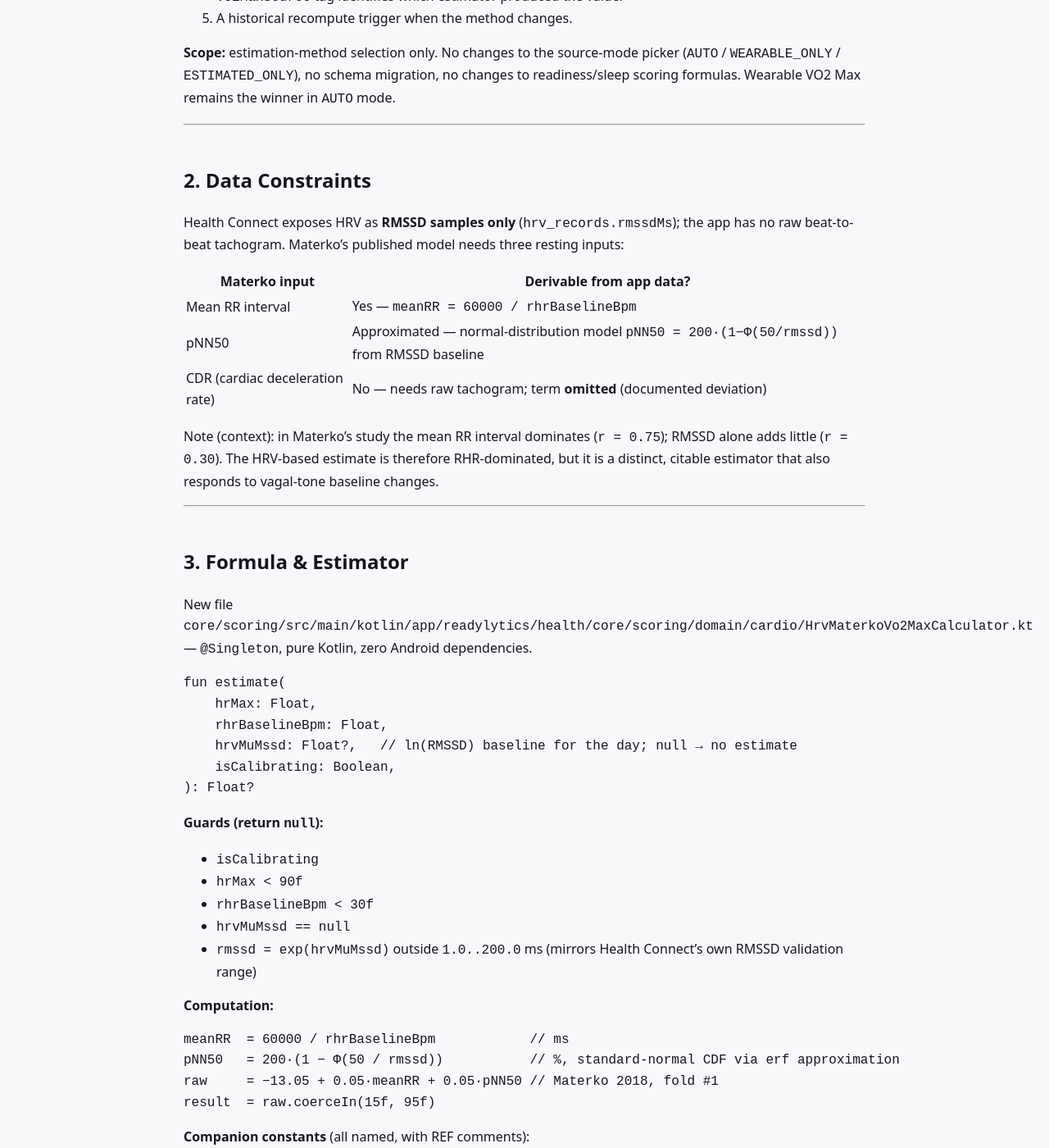
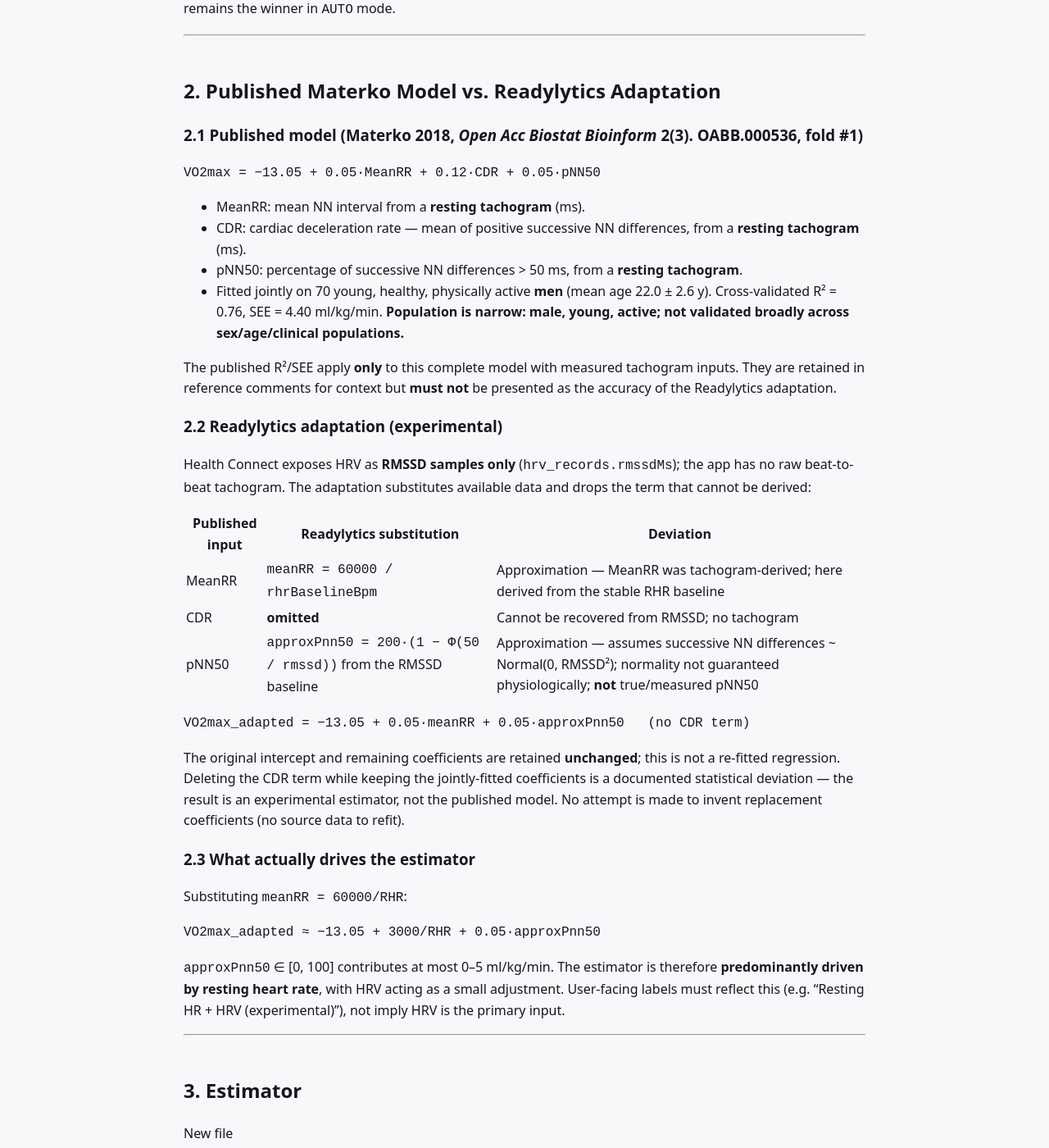
Before and after one commit to readylytics/Readylytics, a Jekyll site: the page built from docs/superpowers/specs/2026-09-04-vo2max-hrv-estimation-method-design.md, in a window 1280 px wide and 1400 px high, scrolled down 999 px. Shown: the whole window at 82% size. Built offline with Jekyll 4.4.1, drawn with Linux system fonts in a browser that asks for light colours; our own code applies the rules of GitHub Pages for plain Markdown files; some of the changed text lies outside the part shown.

Commit message:
docs: revise VO2max HRV-estimation spec per critical review (experimental adaptation framing, accuracy disclaimers, calibration semantics)

````diff
--- a/docs/superpowers/specs/2026-09-04-vo2max-hrv-estimation-method-design.md
+++ b/docs/superpowers/specs/2026-09-04-vo2max-hrv-estimation-method-design.md
@@ -1,8 +1,8 @@
-# Design: HRV-Based VO2 Max Estimation Method (Materko-Adapted)
+# Design: Materko-Adapted (Resting HR + HRV) VO2 Max Estimation Method
 
-> **Date:** 2026-09-04
+> **Date:** 2026-09-04 (rev. 2 — critical review pass)
 > **Status:** APPROVED
-> **Target Module(s):** `:core:model`, `:core:scoring`, `:core:database`, `:feature:settings`, `:app`
+> **Target Module(s):** `:core:model`, `:core:scoring`, `:core:database`, `:feature:settings`, `:feature:vitals`, `:feature:dashboard`, `:app`
 
 ---
 
@@ -14,72 +14,96 @@
 VO2max = 15.3 × (HRmax / HRrest_baseline)
 ```
 
-This design adds a **second, selectable estimation method based on resting HRV**, following the **Materko (2018)** prediction model, so users can choose which estimator drives the "estimated" VO2 Max shown in the Vitals/Dashboard cardio-fitness cards.
+This design adds a **second, selectable estimation method** so users can choose which estimator drives the "estimated" VO2 Max shown in the Vitals/Dashboard cardio-fitness cards.
 
-The change requires:
-1. A new pure-Kotlin HRV-based estimator (`HrvMaterkoVo2MaxCalculator`).
-2. A new preference `Vo2MaxEstimationMethod` (`HR_RATIO` | `HRV_MATERKO`), with settings UI and backup round-trip.
-3. A branch in `FinalSummaryAssembler.resolveVo2Max` that computes the selected method's estimate.
-4. An `estimatedSource` parameter on `Vo2MaxSourceResolver.resolve` so the persisted `vo2MaxSource` tag identifies which estimator produced the value.
-5. A historical recompute trigger when the method changes.
+**Important framing decision (per critical review):** the second method is **not** an exact implementation of a published model. It is a **Readylytics experimental adaptation** of the **Materko (2018)** resting-HRV regression, because Health Connect cannot supply two of the three inputs the published model requires. It is presented and labelled as such everywhere (code, settings UI, About text, internal docs). No published R²/SEE is attributed to the adaptation.
 
 **Scope:** estimation-method selection only. No changes to the source-mode picker (`AUTO` / `WEARABLE_ONLY` / `ESTIMATED_ONLY`), no schema migration, no changes to readiness/sleep scoring formulas. Wearable VO2 Max remains the winner in `AUTO` mode.
 
 ---
 
-## 2. Data Constraints
+## 2. Published Materko Model vs. Readylytics Adaptation
 
-Health Connect exposes HRV as **RMSSD samples only** (`hrv_records.rmssdMs`); the app has no raw beat-to-beat tachogram. Materko's published model needs three resting inputs:
+### 2.1 Published model (Materko 2018, *Open Acc Biostat Bioinform* 2(3). OABB.000536, fold #1)
 
-| Materko input | Derivable from app data? |
-|---|---|
-| Mean RR interval | Yes — `meanRR = 60000 / rhrBaselineBpm` |
-| pNN50 | Approximated — normal-distribution model `pNN50 = 200·(1−Φ(50/rmssd))` from RMSSD baseline |
-| CDR (cardiac deceleration rate) | No — needs raw tachogram; term **omitted** (documented deviation) |
+```
+VO2max = −13.05 + 0.05·MeanRR + 0.12·CDR + 0.05·pNN50
+```
 
-Note (context): in Materko's study the mean RR interval dominates (`r = 0.75`); RMSSD alone adds little (`r = 0.30`). The HRV-based estimate is therefore RHR-dominated, but it is a distinct, citable estimator that also responds to vagal-tone baseline changes.
+- MeanRR: mean NN interval from a **resting tachogram** (ms).
+- CDR: cardiac deceleration rate — mean of positive successive NN differences, from a **resting tachogram** (ms).
+- pNN50: percentage of successive NN differences > 50 ms, from a **resting tachogram**.
+- Fitted jointly on 70 young, healthy, physically active **men** (mean age 22.0 ± 2.6 y). Cross-validated R² = 0.76, SEE = 4.40 ml/kg/min. **Population is narrow: male, young, active; not validated broadly across sex/age/clinical populations.**
+
+The published R²/SEE apply **only** to this complete model with measured tachogram inputs. They are retained in reference comments for context but **must not** be presented as the accuracy of the Readylytics adaptation.
+
+### 2.2 Readylytics adaptation (experimental)
+
+Health Connect exposes HRV as **RMSSD samples only** (`hrv_records.rmssdMs`); the app has no raw beat-to-beat tachogram. The adaptation substitutes available data and drops the term that cannot be derived:
+
+| Published input | Readylytics substitution | Deviation |
+|---|---|---|
+| MeanRR | `meanRR = 60000 / rhrBaselineBpm` | Approximation — MeanRR was tachogram-derived; here derived from the stable RHR baseline |
+| CDR | **omitted** | Cannot be recovered from RMSSD; no tachogram |
+| pNN50 | `approxPnn50 = 200·(1 − Φ(50 / rmssd))` from the RMSSD baseline | Approximation — assumes successive NN differences ~ Normal(0, RMSSD²); normality not guaranteed physiologically; **not** true/measured pNN50 |
+
+```
+VO2max_adapted = −13.05 + 0.05·meanRR + 0.05·approxPnn50   (no CDR term)
+```
+
+The original intercept and remaining coefficients are retained **unchanged**; this is not a re-fitted regression. Deleting the CDR term while keeping the jointly-fitted coefficients is a documented statistical deviation — the result is an experimental estimator, not the published model. No attempt is made to invent replacement coefficients (no source data to refit).
+
+### 2.3 What actually drives the estimator
+
+Substituting `meanRR = 60000/RHR`:
+
+```
+VO2max_adapted ≈ −13.05 + 3000/RHR + 0.05·approxPnn50
+```
+
+`approxPnn50` ∈ [0, 100] contributes at most 0–5 ml/kg/min. The estimator is therefore **predominantly driven by resting heart rate**, with HRV acting as a small adjustment. User-facing labels must reflect this (e.g. "Resting HR + HRV (experimental)"), not imply HRV is the primary input.
 
 ---
 
-## 3. Formula & Estimator
+## 3. Estimator
 
-New file `core/scoring/src/main/kotlin/app/readylytics/health/core/scoring/domain/cardio/HrvMaterkoVo2MaxCalculator.kt` — `@Singleton`, pure Kotlin, zero Android dependencies.
+New file `core/scoring/src/main/kotlin/app/readylytics/health/core/scoring/domain/cardio/MaterkoAdaptedVo2MaxCalculator.kt` — `@Singleton`, pure Kotlin, zero Android dependencies, deterministic and side-effect free.
 
 ```kotlin
 fun estimate(
-    hrMax: Float,
     rhrBaselineBpm: Float,
-    hrvMuMssd: Float?,   // ln(RMSSD) baseline for the day; null → no estimate
-    isCalibrating: Boolean,
+    hrvMuMssd: Float?,   // ln(RMSSD) day baseline; null → no estimate
+    isCalibrated: Boolean,
 ): Float?
 ```
 
+**HRmax is deliberately not an input** — the Materko-derived formula does not use it, and HRmax availability must not gate this estimator. The Uth estimator continues to use HRmax independently.
+
 **Guards (return `null`):**
-- `isCalibrating`
-- `hrMax < 90f`
-- `rhrBaselineBpm < 30f`
+- `!isCalibrated`
+- `rhrBaselineBpm < 30f` (mirror `MIN_PLAUSIBLE_RHR`; also reject non-finite/≤0)
 - `hrvMuMssd == null`
 - `rmssd = exp(hrvMuMssd)` outside `1.0..200.0` ms (mirrors Health Connect's own RMSSD validation range)
 
 **Computation:**
 ```
-meanRR  = 60000 / rhrBaselineBpm            // ms
-pNN50   = 200·(1 − Φ(50 / rmssd))           // %, standard-normal CDF via erf approximation
-raw     = −13.05 + 0.05·meanRR + 0.05·pNN50 // Materko 2018, fold #1
-result  = raw.coerceIn(15f, 95f)
+meanRR       = 60000 / rhrBaselineBpm
+approxPnn50  = 200·(1 − Φ(50 / rmssd))          // %, via erf approx (Abramowitz–Stegun 7.1.26)
+raw          = −13.05 + 0.05·meanRR + 0.05·approxPnn50
 ```
 
-**Companion constants** (all named, with REF comments):
-- `INTERCEPT = −13.05f`, `MEAN_RR_COEFF = 0.05f`, `PNN50_COEFF = 0.05f` — REF: Materko 2018, *Open Acc Biostat Bioinform* 2(3). OABB.000536, Table 4 fold #1 (R²=0.76, SEE=4.40 ml/kg/min).
-- `PNN50_THRESHOLD_MS = 50f`
-- `MIN_PLAUSIBLE_HR_MAX = 90f`, `MIN_PLAUSIBLE_RHR = 30f`
-- `PHYSIOLOGICAL_MIN_VO2 = 15f`, `PHYSIOLOGICAL_MAX_VO2 = 95f`
+**Out-of-domain → `null` (no silent clamping).** If `raw` falls outside `15f..95f`, return `null` rather than coercing to 15/95: an invalid extrapolation must not present as a real estimate. This is a documented application-level safety/display constraint, tested explicitly.
 
-**Documented deviations from the original** (recorded in the file's KDoc and in About copy):
-1. CDR term omitted — Health Connect cannot supply the raw tachogram required to compute it.
-2. pNN50 derived from the RMSSD baseline via a normality assumption on successive NN differences, rather than counted from a tachogram.
+**Companion constants** (named, REF-commented):
+- `INTERCEPT = −13.05f`, `MEAN_RR_COEFF = 0.05f`, `PNN50_COEFF = 0.05f` — REF: Materko 2018, OABB.000536, fold #1 (original full-model context only; see §2.1 disclaimer).
+- `PNN50_THRESHOLD_MS = 50f`, `PHYSIOLOGICAL_MIN_VO2 = 15f`, `PHYSIOLOGICAL_MAX_VO2 = 95f`, `MIN_PLAUSIBLE_RHR = 30f`.
+- `approxPnn50` private helper: monotonic increasing in `rmssd`, → 0 as `rmssd → 0`, bounded `[0, 100]`.
 
-Standard-normal CDF Φ is implemented via the Abramowitz–Stegun 7.1.26 erf approximation in a small pure-Kotlin helper (kept local to the calculator; do not add a math dependency).
+**KDoc must state, verbatim in substance:**
+1. This is an experimental Readylytics adaptation, not the published Materko model.
+2. Deviations: CDR omitted; pNN50 approximated from RMSSD under a normality assumption; MeanRR derived from the RHR baseline.
+3. Original model developed in young, healthy, physically active men; not broadly validated.
+4. Published R²/SEE are context only, not attributable to this adaptation.
 
 ---
 
@@ -88,40 +112,42 @@
 ### 4.1 Domain enum
 New file `core/model/.../domain/preferences/Vo2MaxEstimationMethod.kt` (mirrors `Vo2MaxSourceMode.kt`):
 ```kotlin
-enum class Vo2MaxEstimationMethod { HR_RATIO, HRV_MATERKO }
+enum class Vo2MaxEstimationMethod { HR_RATIO, MATERKO_ADAPTED }
 ```
 
 ### 4.2 UserPreferences & persistence
 - `UserPreferences.vo2MaxEstimationMethod: Vo2MaxEstimationMethod = Vo2MaxEstimationMethod.HR_RATIO`.
-- Proto field `vo2MaxEstimationMethod` (string) in `UserPreferencesSerializer` + `UserPreferencesSerializerExtensions` + `UserPreferencesMapperExtensions` (to/from domain enum).
+- Proto field `vo2MaxEstimationMethod` (string) in `UserPreferencesSerializer` + `UserPreferencesSerializerExtensions` + `UserPreferencesMapperExtensions`.
 - Backup round-trip: `BackupModels.UserPreferencesBackup` + `BackupPreferencesBuilder.buildScoringAndDevices` + `RestorePreferencesExtensions` + `RestorePreferencesApplier` (same shape as `vo2MaxSourceMode`).
 
 ### 4.3 Settings repository & events
 - `PhysiologySettings.updateVo2MaxEstimationMethod(method)` (interface + `SettingsRepository` impl).
 - New `SettingsEvent.Vo2MaxEstimationMethodChanged(method: Vo2MaxEstimationMethod)`.
-- `PhysiologySettingsViewModel.onEvent`: update pref, then **`healthDataRefresh.refreshHistorical()`** — VO2 Max is historical-scope, same trigger as gender/profile/RAS-factor changes. (This is the "recalc" the user accepted; no separate pending-recalc flag/button needed.)
+- `PhysiologySettingsViewModel.onEvent`: update pref, then **`healthDataRefresh.refreshHistorical()`** exactly once (same intended path as gender/profile/RAS-factor changes — VO2 Max is historical-scope). No separate pending-recalc flag/button.
 
 ### 4.4 UI
-In `PhysiologyProfileCategoryScreen`, a second `SingleChoiceSegmentedButtonRow` immediately below the existing `Vo2MaxSourcePicker`:
-- `HR_RATIO` → "Heart rate ratio (HRmax/RHR)"
-- `HRV_MATERKO` → "HRV-based (Materko)"
+In `PhysiologyProfileCategoryScreen`, a second `SingleChoiceSegmentedButtonRow` immediately below the existing `Vo2MaxSourcePicker`. Concise labels for the M3 segmented control (must not imply HRV is primary):
+- `HR_RATIO` → "Heart rate ratio"
+- `MATERKO_ADAPTED` → "Resting HR + HRV"
 
-New strings (all in `values/strings.xml`): `vo2_max_method_title`, `vo2_max_method_hr_ratio`, `vo2_max_method_hrv`, `vo2_max_method_description`. Plus About/tooltip copy per §7.
-
-`PhysiologySettingsState` gains `vo2MaxEstimationMethod`; `PhysiologyProfileCategoryScreen` passes it to the new picker.
+New strings: `vo2_max_method_title`, `vo2_max_method_hr_ratio`, `vo2_max_method_materko_adapted`, `vo2_max_method_description`. `PhysiologySettingsState` gains `vo2MaxEstimationMethod`; picker emits `Vo2MaxEstimationMethodChanged`.
 
 ---
 
 ## 5. Scoring Integration
 
 ### 5.1 `FinalSummaryAssembler.resolveVo2Max`
-Branch on `inputs.context.prefs.vo2MaxEstimationMethod`:
-- `HR_RATIO` → `uthVo2MaxCalculator.estimate(hrMax, rhrBaselineBpm, isCalibrated)`, source tag `"ESTIMATED_UTH"` (existing behavior unchanged).
-- `HRV_MATERKO` → `hrvMaterkoVo2MaxCalculator.estimate(hrMax, rhrBaselineBpm, hrvMuMssd, isCalibrated)`, source tag `"ESTIMATED_MATERKO"`.
+Branch on `inputs.context.prefs.vo2MaxEstimationMethod` (single walk-forward prefs snapshot per run, per SCORE-004 — all days in a run use the same method):
+- `HR_RATIO` → `uthVo2MaxCalculator.estimate(hrMax, rhrBaselineBpm, isCalibrating = !isCalibrated)`, source tag `"ESTIMATED_UTH"` (existing behavior unchanged).
+- `MATERKO_ADAPTED` → `materkoAdaptedVo2MaxCalculator.estimate(rhrBaselineBpm, hrvMuMssd, isCalibrated)`, source tag `"ESTIMATED_MATERKO_ADAPTED"`.
 
-**HRV input `hrvMuMssd`:** the day's scored ln-RMSSD baseline from the assembled summary (`withFatigue.hrvMuMssd`) — the frozen per-day baseline when a snapshot exists, otherwise the freshly-computed baseline for that day. `exp(hrvMuMssd)` is the RMSSD baseline. This satisfies the requirement to use the stable daily baseline rather than the current night's raw mean. When it is null (calibrating / no HRV), the HRV method degrades to null → no estimated VO2 Max, consistent with Uth's calibrating behavior.
+**Calibration semantics (explicit, no inversion):** the assembler already computes `isCalibrated`. Pass `isCalibrated` **directly** to the new calculator (guard `if (!isCalibrated) return null`). The Uth calculator keeps its existing `isCalibrating` contract (`!isCalibrated` at its call site). Both call sites use named arguments; the asymmetry is documented in a comment so a future edit cannot silently flip one.
 
-`FinalSummaryAssembler` constructor gains `hrvMaterkoVo2MaxCalculator` (wired in `ScoringDayUseCases`).
+**HRV input `hrvMuMssd`:** the day's scored ln-RMSSD baseline from the assembled summary (`withFatigue.hrvMuMssd`) — frozen per-day baseline when a snapshot exists, otherwise freshly computed for the day. `exp(hrvMuMssd)` is the RMSSD baseline (ms). This reuses the existing stable log-RMSSD baseline pipeline; **no new aggregation path** is introduced. Multiple overnight RMSSD samples already feed this baseline; note that aggregating samples still cannot reconstruct true pNN50 — `approxPnn50` is used regardless.
+
+**RHR input `rhrBaselineBpm`:** the existing stable RHR baseline from `initialBaselines.rhrBaselineValue` (frozen snapshot → override → adaptive sleep-RHR percentile). This is the physiologically coherent counterpart to the overnight HRV observation window; no new pipeline.
+
+`FinalSummaryAssembler` constructor gains `materkoAdaptedVo2MaxCalculator` (wired in `ScoringDayUseCases`).
 
 ### 5.2 `Vo2MaxSourceResolver`
 Signature change:
@@ -130,49 +156,65 @@
     mode: Vo2MaxSourceMode,
     wearableVo2Max: Float?,
     estimatedVo2Max: Float?,
-    estimatedSource: String?,   // "ESTIMATED_UTH" | "ESTIMATED_MATERKO"
+    estimatedSource: String?,   // "ESTIMATED_UTH" | "ESTIMATED_MATERKO_ADAPTED"
 ): Vo2MaxResolution
 ```
-The estimated branches (`AUTO` fallback, `ESTIMATED_ONLY`) emit `estimatedSource` instead of the hard-coded `"ESTIMATED_UTH"`. Single production caller is `FinalSummaryAssembler`; test callers updated.
+The estimated branches (`AUTO` fallback, `ESTIMATED_ONLY`) emit `estimatedSource`. Single production caller is `FinalSummaryAssembler`. `Vo2MaxSourceResolverTest` updated for the new signature + tag.
 
 **No DB migration:** existing rows keep their stored `vo2MaxSource` values.
 
+### 5.3 Source-tag → label mapping (repo-inspection finding)
+Two UI sites map the persisted source string to a label and **must** learn the new tag, or it shows as a raw string / no label:
+- `feature/vitals/.../CardioFitnessDetailScreen.kt:305` `sourceLabelRes` — add `"ESTIMATED_MATERKO_ADAPTED"` → new `CoreUiR.string.vo2_max_source_label_materko_adapted`.
+- `feature/dashboard/.../DashboardCardioMetricPresentationFactory.kt:118` `resolveSourceLabel` — same mapping (its `else` currently falls back to the raw string).
+
 ---
 
-## 6. Testing
+## 6. Recalculation
+
+Changing the method writes the pref and calls `healthDataRefresh.refreshHistorical()` (one call). This mirrors gender/profile/RAS-factor handling. A test asserts the VM emits the refresh exactly once through the intended `HealthDataRefresh` path. Walk-forward recompute re-derives each day's VO2 Max with the new method; determinism contracts (idempotent recompute, single-pref-snapshot-per-run) are unchanged.
+
+---
+
+## 7. Testing
 
 | Test | Coverage |
 |---|---|
-| `HrvMaterkoVo2MaxCalculatorTest` (pure Kotlin) | null guards (calibrating, low hrMax, low rhr, null hrvMu, rmssd out of 1–200); clamp floor/ceiling; known-value check (rhr=60→meanRR=1000; rmssd=50→pNN50≈31.73%); monotonicity of pNN50 vs rmssd |
-| `Vo2MaxSourceResolverTest` | `estimatedSource` emitted for AUTO fallback + ESTIMATED_ONLY; HRV tag flows through |
-| `FinalSummaryAssembler` / `ScoringRepositoryImplTest` | HRV method selects Materko; AUTO fallback uses chosen method; source tag persisted; HRV method null when hrvMu null |
-| Settings test mirroring `PhysiologyProfileVo2MaxSourceTest` | method picker renders + emits `Vo2MaxEstimationMethodChanged` |
+| `MaterkoAdaptedVo2MaxCalculatorTest` (pure Kotlin) | guards: `!isCalibrated` → null; rhr < 30 / non-finite → null; `hrvMuMssd` null → null; `exp(hrvMuMssd)` outside 1–200 → null; **HRmax not required** (no param); out-of-domain raw → null (both below 15 and above 95) |
+| `approxPnn50` tests | → 0 for very low RMSSD; monotonic increasing with RMSSD; bounded `[0, 100]` |
+| Φ/erf reference tests | Φ(0)=0.5, Φ(1)≈0.84134, Φ(−1)≈0.15866, Φ(1.96)≈0.97500 — verify the numerical helper directly, not only via final VO2max |
+| Representative outputs | known-value matrix across several RHR/RMSSD combos (e.g. RHR 60→meanRR=1000; RMSSD 50→approxPnn50≈31.73%); assert exact expected VO2max_adapted |
+| `Vo2MaxSourceResolverTest` | `estimatedSource` emitted for AUTO fallback + ESTIMATED_ONLY; tags distinguish `ESTIMATED_UTH` vs `ESTIMATED_MATERKO_ADAPTED` |
+| `FinalSummaryAssembler` / repo tests | MATERKO_ADAPTED selects the new estimator; AUTO fallback uses chosen method; source tag persisted; null when `hrvMuMssd` null; calibration boolean cannot be inverted (both call sites) |
+| Settings test mirroring `PhysiologyProfileVo2MaxSourceTest` | method picker renders + emits `Vo2MaxEstimationMethodChanged`; **switching method triggers `refreshHistorical()` exactly once** |
 | Backup round-trip (`RestorePreferenceEnumRoundTripTest` pattern) | `vo2MaxEstimationMethod` survives backup/restore |
+| UI mapping tests | `sourceLabelRes` / `resolveSourceLabel` render a label for `ESTIMATED_MATERKO_ADAPTED` |
 
 ---
 
-## 7. Documentation Synchronization (Mandatory)
+## 8. Documentation Synchronization (Mandatory)
 
 Per the repo's Documentation Synchronization Rule, the same change must update:
 - `internal-docs/DATA_FLOW.md` — scoring path: new estimator, `Vo2MaxSourceResolver` signature, `resolveVo2Max` branch.
-- `ABOUT.md`, `docs/about.md` — VO2 Max estimation-method explanation (both methods, deviations caveat).
-- In-app About strings (`about_*` / `tooltip_*` in `values/strings.xml`) — same copy.
+- `ABOUT.md`, `docs/about.md`, in-app About strings (`about_*` / `tooltip_*` in `values/strings.xml`) — new method explanation including: experimental-adaptation framing, the CDR/pNN50/MeanRR deviations, RHR-dominance, and the **population caveat** (original model developed in young, healthy, physically active men; not broadly validated).
 - `DocumentationDriftTest` must pass.
 
 No `docs/index.md`/`docs/privacy.md` change: no new data collection or sharing.
 
 ---
 
-## 8. Out of Scope
+## 9. Out of Scope
 
 - Exercise/submaximal VO2 Max methods (need workout data; not resting-only).
 - Raw tachogram capture (Health Connect exposes RMSSD only).
+- Re-fitting regression coefficients (no source data).
 - Changes to readiness, sleep, or load scoring formulas.
 - Changes to the source-mode picker (`AUTO`/`WEARABLE_ONLY`/`ESTIMATED_ONLY`).
-- More than one new estimation method (future methods should revisit the interface/factory shape in §9).
+- Onboarding picker changes (method defaults to `HR_RATIO`; onboarding may keep setting only the source mode).
+- Fixing the pre-existing `ResolveDailyBaselinesUseCase` RHR fallback to `DEFAULT_RHR_BPM` (60) when no data exists — both estimators inherit it; out of scope, noted as a known limitation.
 
 ---
 
-## 9. Notes for Future Work
+## 10. Notes for Future Work
 
 Approach chosen here is **minimal branch** (two standalone calculators + pref branch). If a third estimation method is ever added, refactor to a `Vo2MaxEstimator` interface + DI factory at that point; the blast radius today does not justify it.
````
